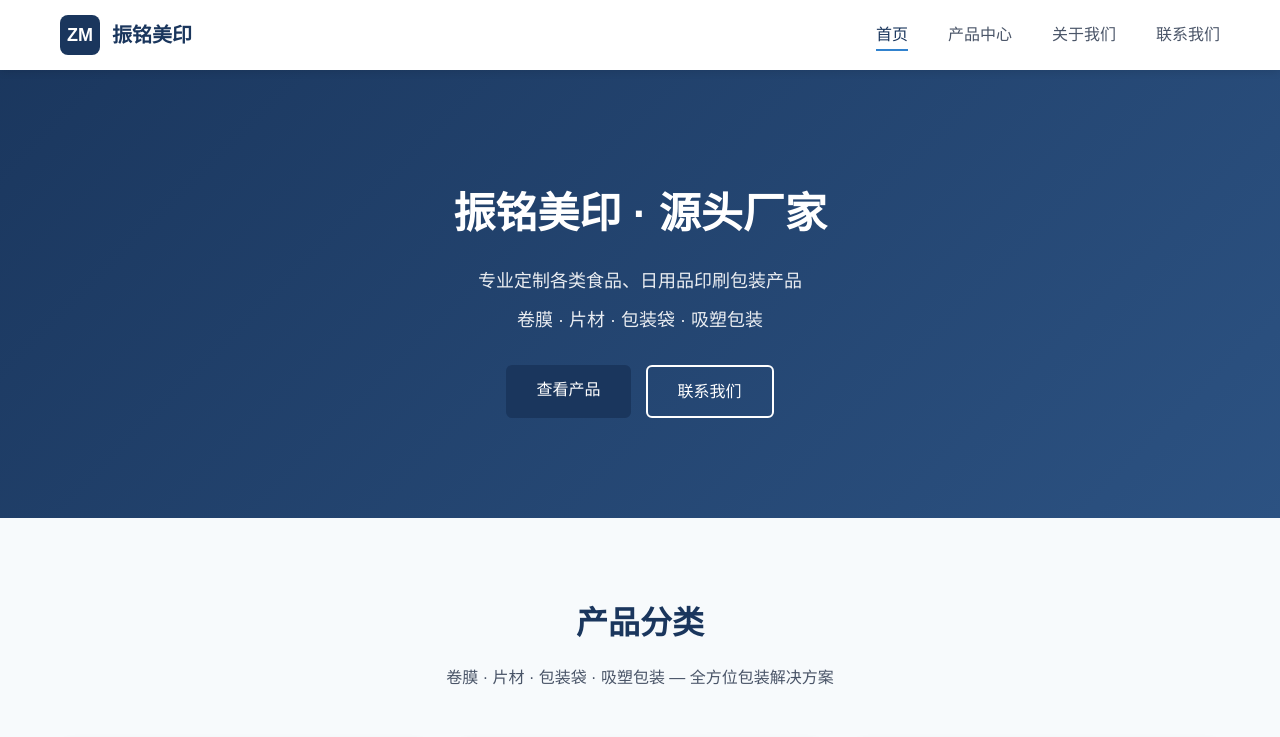
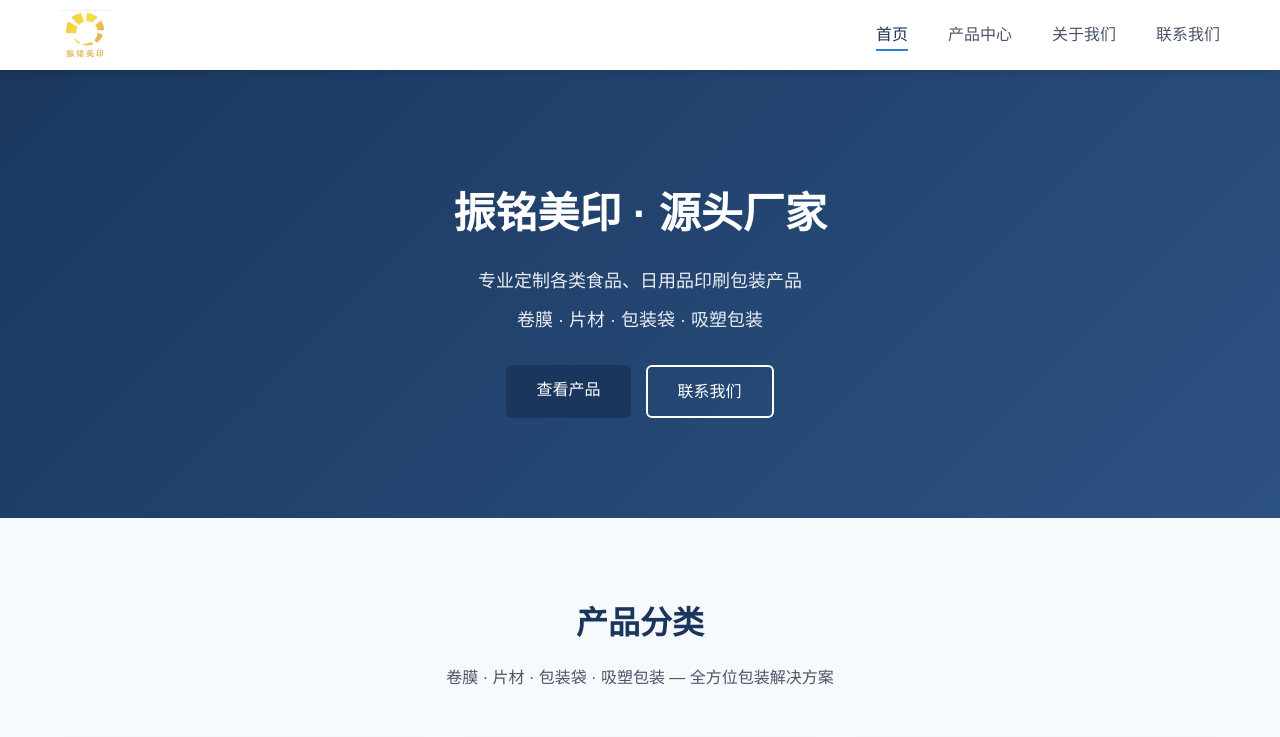
Before and after one commit to sun0720/zhenmingmeiyin, a plain HTML site: page index.html in a window 1280 px wide. Shown: the top 737 px of the page. Drawn offline with Linux system fonts and the light colour scheme.

Commit message:
Add logo to website

```diff
--- a/css/style.css
+++ b/css/style.css
@@ -71,6 +71,11 @@
   display: flex;
   align-items: center;
   gap: 12px;
+}
+
+.logo-img {
+  height: 50px;
+  width: auto;
 }
 
 .logo-icon {
--- a/index.html
+++ b/index.html
@@ -11,8 +11,7 @@
   <header class="header">
     <nav class="nav">
       <a href="index.html" class="logo">
-        <div class="logo-icon">ZM</div>
-        <span class="logo-text">振铭美印</span>
+        <img src="images/logo.jpg" alt="振铭美印" class="logo-img">
       </a>
       <ul class="nav-menu">
         <li><a href="index.html" class="active">首页</a></li>
```
Also changed, not shown: about.html (+1 -2 lines), contact.html (+1 -2 lines), products.html (+1 -2 lines), images/logo.jpg (added).
